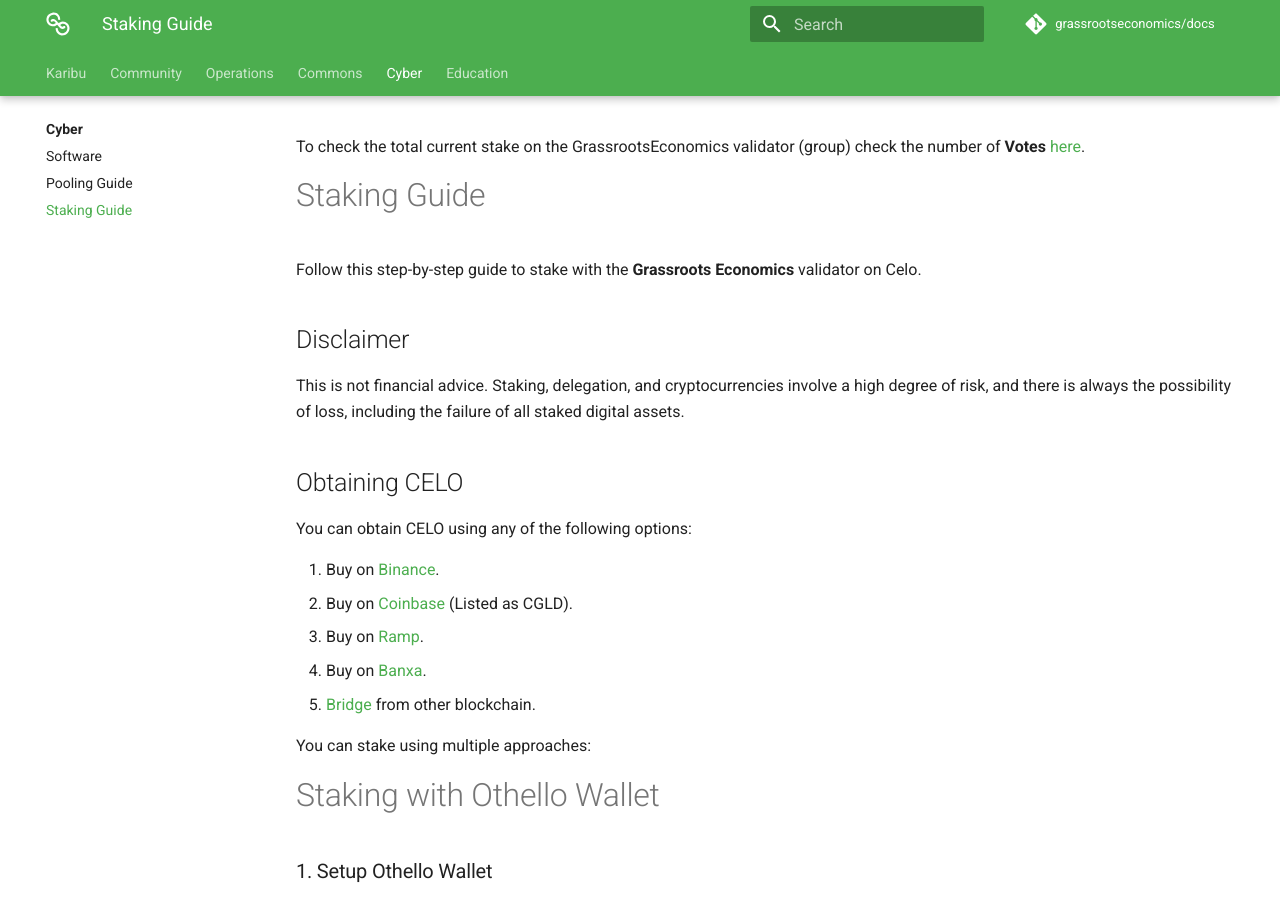
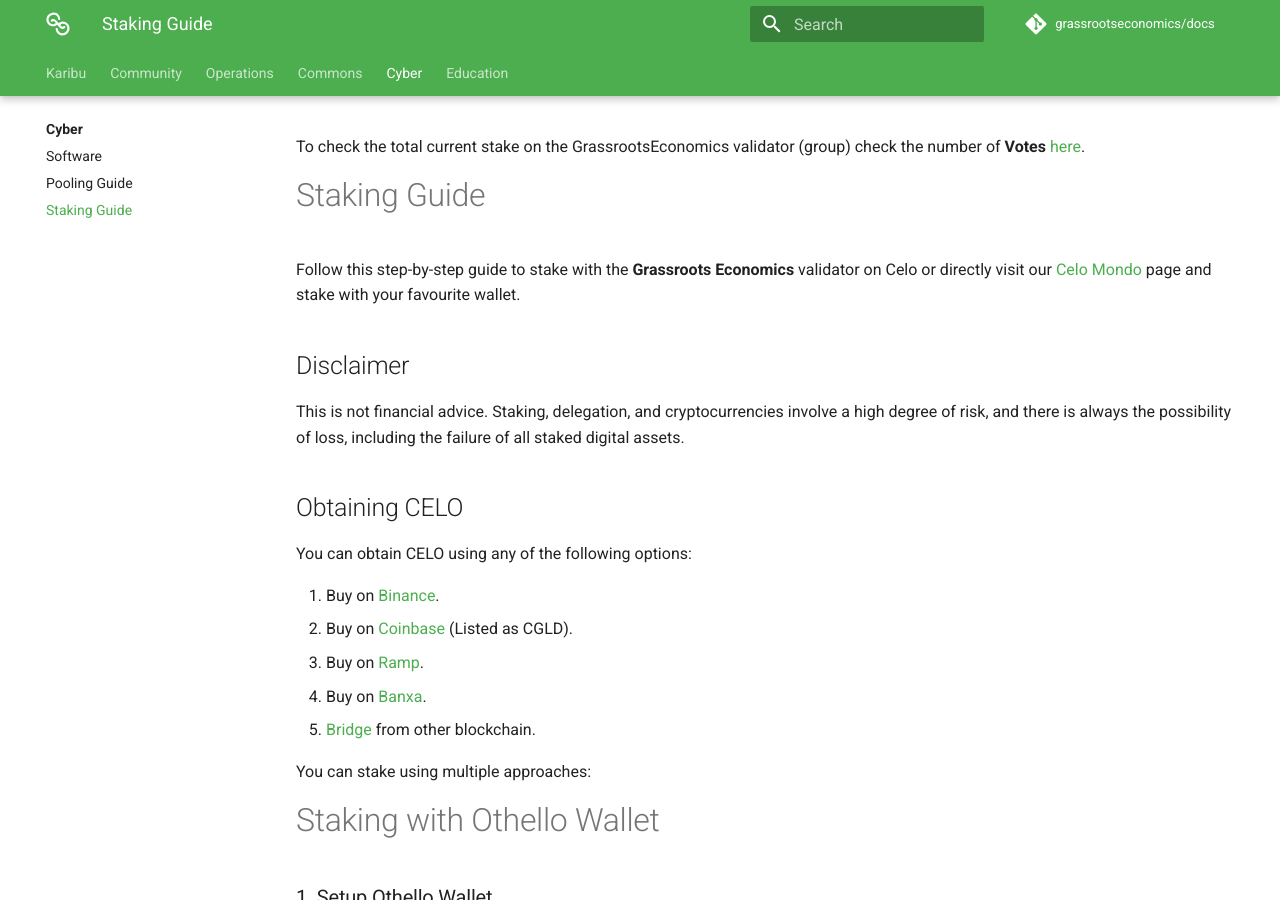
Before and after one commit to grassrootseconomics/docs.grassecon.org, an MkDocs documentation site: the page built from docs/cyber/staking-guide.md, in a window 1280 px wide and 900 px high, scrolled down 1484 px. Built offline with MkDocs 1.6.1 and Material for MkDocs 9.7.7, drawn with Linux system fonts in a browser that asks for light colours; comment, search, counter and statistics services are not loaded.

Commit message:
Update staking-guide.md

```diff
--- a/docs/cyber/staking-guide.md
+++ b/docs/cyber/staking-guide.md
@@ -22,7 +22,7 @@
 
 # Staking Guide
 
-Follow this step-by-step guide to stake with the **Grassroots Economics** validator on Celo.
+Follow this step-by-step guide to stake with the **Grassroots Economics** validator on Celo or directly visit our [Celo Mondo](https://mondo.celo.org/staking/0xd8457a4b949c1b7Bc26538F54743Aa61EEcA38B6) page and stake with your favourite wallet.
 
 
 ## Disclaimer
```
